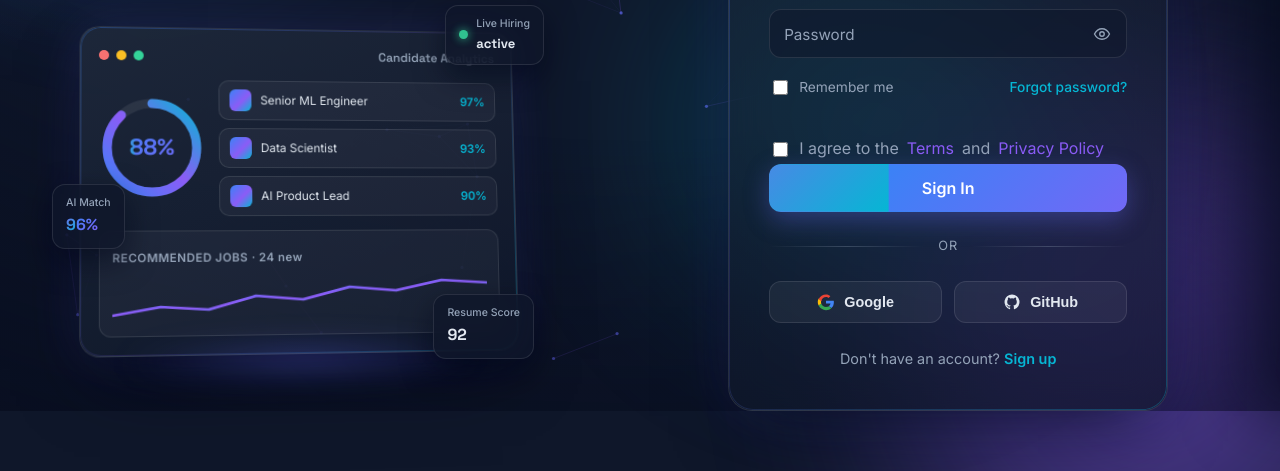
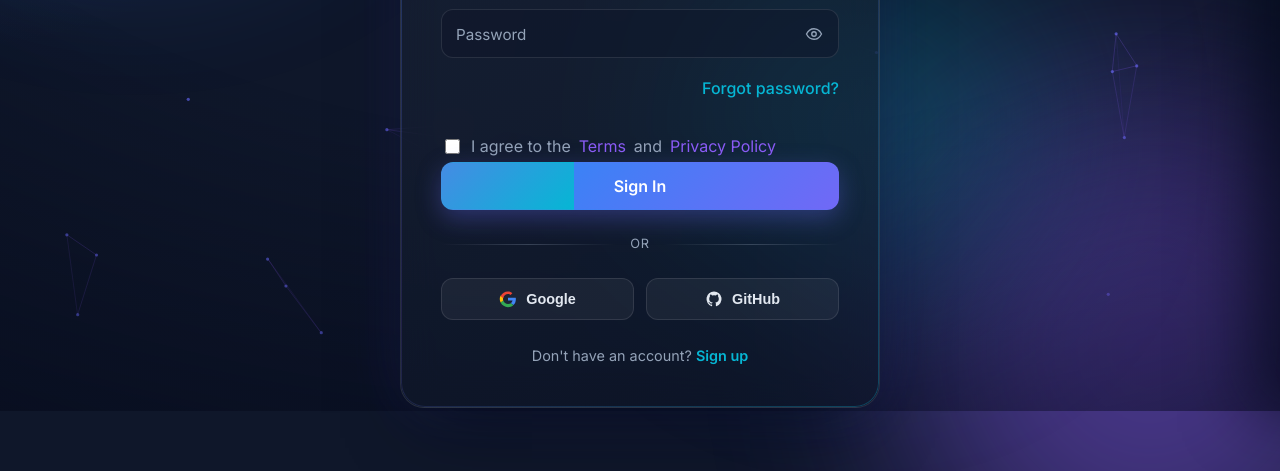
Before and after one commit to Sassyurs19/AI-Based-Job-Portal, a plain HTML site: page login.html in a window 1280 px wide. Shown: the part 389-860 px from the top of the page. Drawn offline with Linux system fonts and the light colour scheme.

Commit message:
refactor: Center login page and simplify content
- Removed left side dashboard preview content
- Centered login card on page using flexbox
- Removed 'Remember me' checkbox
- Made 'Forgot password?' a standalone link aligned right
- Simplified login page to essential content only
- Set max-width of 480px for login card

```diff
--- a/login.html
+++ b/login.html
@@ -58,46 +58,10 @@
 
 <!-- ===== AUTH ===== -->
 <main class="auth-wrap">
-  <div class="container auth-grid">
-
-    <!-- LEFT: dashboard preview -->
-    <div class="auth-left enter d1">
-      <span class="eyebrow">AI Hire Platform</span>
-      <h2>Your <span class="grad-text">AI hiring copilot</span></h2>
-      <p class="lead">Sign in to track applications, get matched to roles in seconds, and let AI surface the opportunities that fit you best.</p>
-      <div class="auth-visual" aria-hidden="true">
-        <div class="fcard fc1"><span class="pip"></span><div><small>Live Hiring</small><b style="font-size:.82rem">active</b></div></div>
-        <div class="fcard fc2"><div><small>AI Match</small><b class="grad-text">96%</b></div></div>
-        <div class="fcard fc3"><div><small>Resume Score</small><b>92</b></div></div>
-        <div class="dash gborder">
-          <div class="dash-top"><i></i><i></i><i></i><b>Candidate Analytics</b></div>
-          <div class="dash-row">
-            <div class="ring-wrap">
-              <svg width="104" height="104" viewBox="0 0 104 104">
-                <circle cx="52" cy="52" r="44" fill="none" stroke="rgba(255,255,255,.08)" stroke-width="9"/>
-                <circle cx="52" cy="52" r="44" fill="none" stroke="url(#g)" stroke-width="9" stroke-linecap="round" stroke-dasharray="276" stroke-dashoffset="33"/>
-                <defs><linearGradient id="g" x1="0" y1="0" x2="1" y2="1"><stop offset="0" stop-color="#3B82F6"/><stop offset=".5" stop-color="#8B5CF6"/><stop offset="1" stop-color="#06B6D4"/></linearGradient></defs>
-              </svg>
-              <span class="pct grad-text">88%</span>
-            </div>
-            <div class="mini-list">
-              <div class="mini-job"><span class="badge"></span><span>Senior ML Engineer</span><span>97%</span></div>
-              <div class="mini-job"><span class="badge"></span><span>Data Scientist</span><span>93%</span></div>
-              <div class="mini-job"><span class="badge"></span><span>AI Product Lead</span><span>90%</span></div>
-            </div>
-          </div>
-          <div class="spark">
-            <b>RECOMMENDED JOBS · 24 new</b>
-            <svg viewBox="0 0 240 46" preserveAspectRatio="none">
-              <polyline points="0,38 30,30 60,33 90,20 120,24 150,12 180,16 210,6 240,9" fill="none" stroke="url(#g)" stroke-width="2.5" stroke-linecap="round" stroke-linejoin="round"/>
-            </svg>
-          </div>
-        </div>
-      </div>
-    </div>
+  <div class="container auth-grid" style="display: flex; justify-content: center; align-items: center;">
 
     <!-- RIGHT: login card -->
-    <div class="login-card gborder enter d2">
+    <div class="login-card gborder enter d2" style="width: 100%; max-width: 480px;">
       <a class="logo" href="index.html"><span class="dot">AI</span> AI Hire</a>
       <h1>Welcome back</h1>
       <p class="muted">Sign in to continue to your AI Hire dashboard.</p>
@@ -113,10 +77,7 @@
             <svg viewBox="0 0 24 24" fill="none" stroke="currentColor" stroke-width="1.8"><path d="M2 12s3.5-7 10-7 10 7 10 7-3.5 7-10 7-10-7-10-7z"/><circle cx="12" cy="12" r="3"/></svg>
           </button>
         </div>
-        <div class="row-between">
-          <label class="remember"><input type="checkbox" /> Remember me</label>
-          <a class="forgot" href="forgot-password.html">Forgot password?</a>
-        </div>
+        <a class="forgot" href="forgot-password.html" style="display: block; text-align: right; margin-bottom: 1rem;">Forgot password?</a>
         <label class="remember" style="margin-top: 1rem;">
           <input type="checkbox" id="agreeTerms" name="agreeTerms" />
           I agree to the <a href="terms-conditions.html" target="_blank" style="color: #8b5cf6;">Terms</a> and <a href="terms-conditions.html" target="_blank" style="color: #8b5cf6;">Privacy Policy</a>
```
